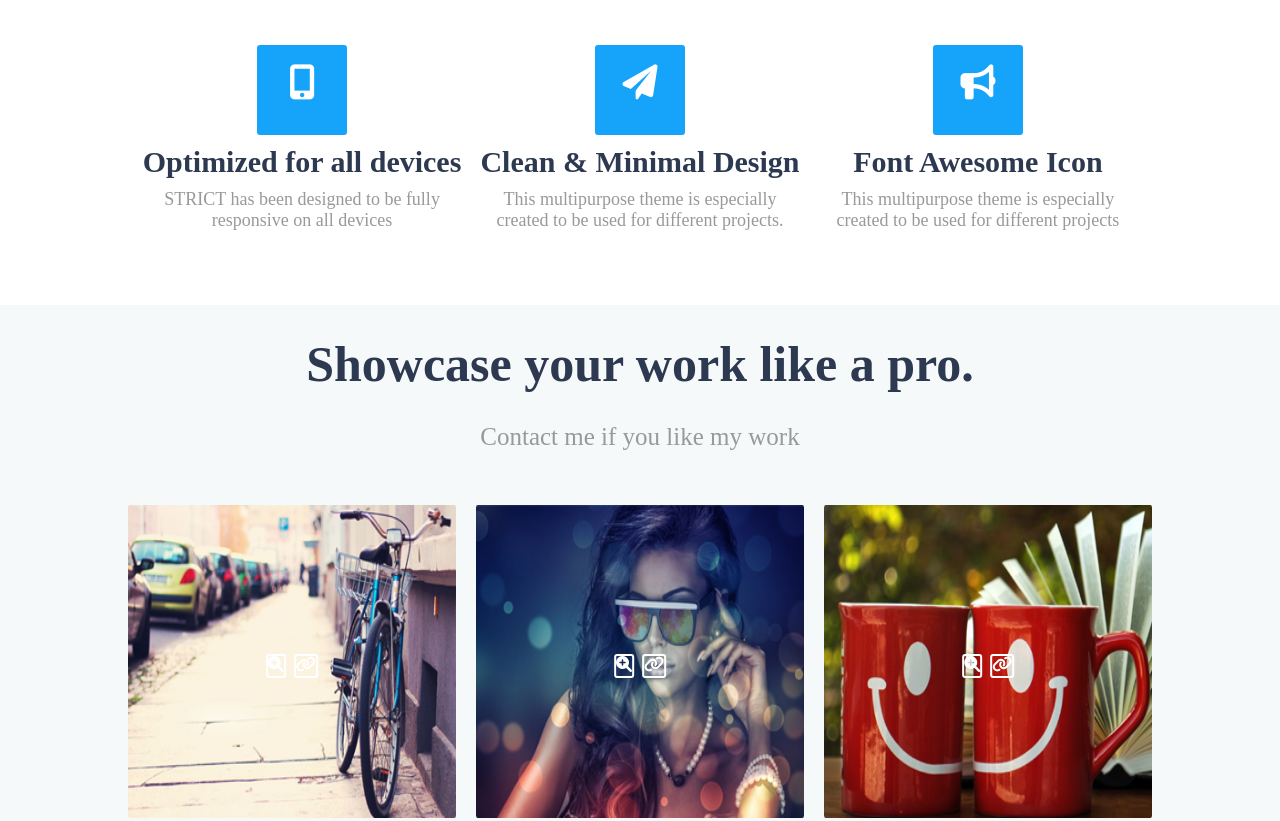
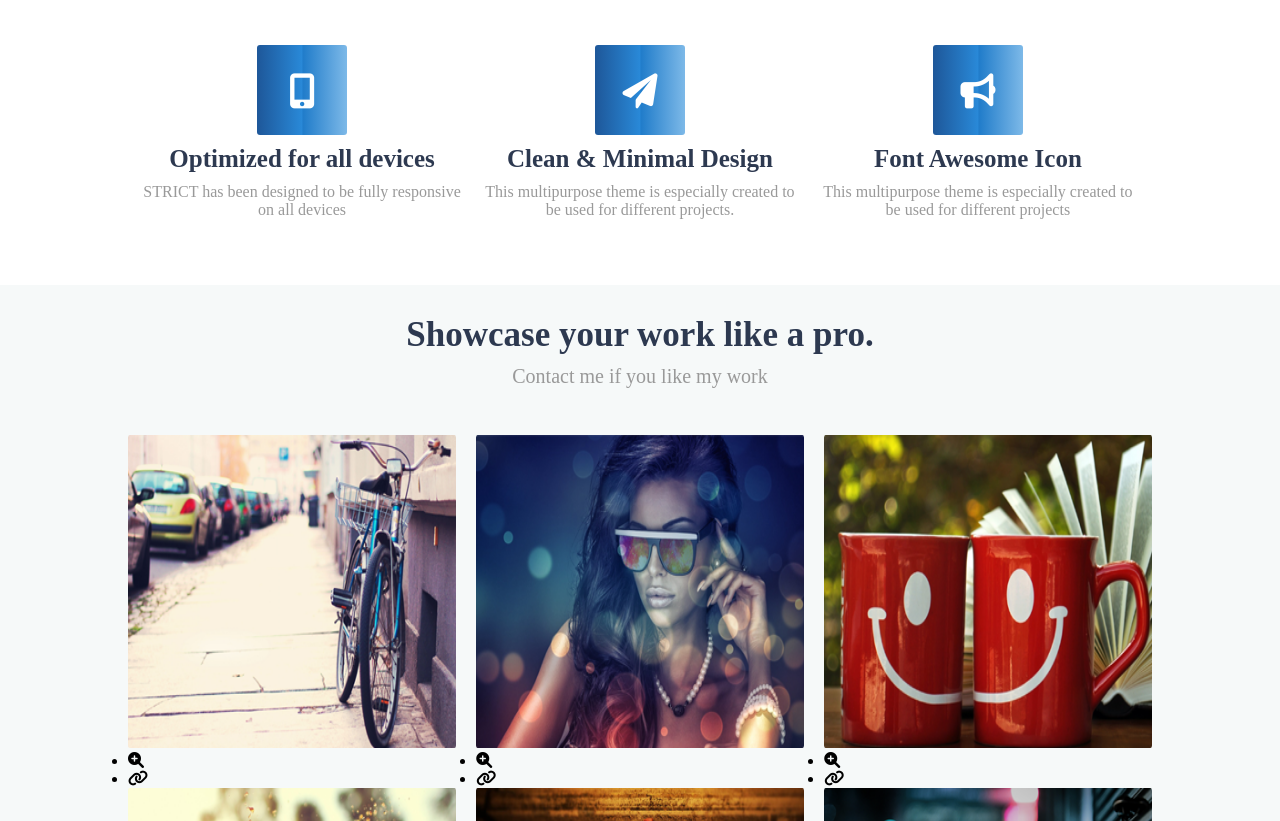
Before and after one commit to Shahadat707/Strict-Project, a plain HTML site: page index.html in a window 1280 px wide. Shown: the part 1080-1901 px from the top of the page. Drawn offline with Linux system fonts and the light colour scheme.

Commit message:
Update style.css

```diff
--- a/Css/style.css
+++ b/Css/style.css
@@ -143,29 +143,36 @@ header {
 .pure_design h1 {
 
     color: #2d3950;
-    font-size: 51px;
+
+    font-size: 35px;
+
     text-align: center;
+
     margin-bottom: 30px;
 }
 
 .pure_design p {
 
-    font-size: 23px;
+    font-size: 16px;
 
     text-align: center;
+
     word-spacing: 2px;
+
     color: #999999;
 }
 
 .featured {
 
     width: 80%;
-    height: 340px;
+
+    height: 320px;
+
     margin: auto;
 
     display: flex;
+
     justify-content: space-evenly;
-    /* padding-bottom: 80px; */
 }
 
 .item {
@@ -180,12 +187,34 @@ header {
 
 .icon {
 
-    height: 71px;
+    display: flex;
+
+    align-items: center;
+
+    justify-content: center;
+
+    height: 90px;
+
     width: 90px;
-    background-color: #15a4fa;
+
+    background-color:
+        /* Permalink - use to edit and share this gradient: https://colorzilla.com/gradient-editor/#1e5799+0,2989d8+50,207cca+51,7db9e8+100;202 */
+        background: #1e5799;
+    /* Old browsers */
+    background: -moz-linear-gradient(left, #1e5799 0%, #2989d8 50%, #207cca 51%, #7db9e8 100%);
+    /* FF3.6-15 */
+    background: -webkit-linear-gradient(left, #1e5799 0%, #2989d8 50%, #207cca 51%, #7db9e8 100%);
+    /* Chrome10-25,Safari5.1-6 */
+    background: linear-gradient(to right, #1e5799 0%, #2989d8 50%, #207cca 51%, #7db9e8 100%);
+    /* W3C, IE10+, FF16+, Chrome26+, Opera12+, Safari7+ */
+    filter: progid:DXImageTransform.Microsoft.gradient(startColorstr='#1e5799', endColorstr='#7db9e8', GradientType=1);
+    /* IE6-9 */
+
+
     font-size: 35px;
+
     text-align: center;
-    padding-top: 19px;
+
     margin: auto;
     border-radius: 3px;
     color: white;
@@ -193,13 +222,13 @@ header {
 
 .item h3 {
     color: #2d3950;
-    font-size: 30px;
+    font-size: 25px;
     padding: 10px 0;
 }
 
 .item p {
     color: #999999;
-    font-size: 18px;
+    font-size: 16px;
 }
 
 .showcase {
@@ -211,21 +240,23 @@ header {
 .showcase_header {
 
     width: 80%;
-    height: 200px;
+
+    height: 150px;
 
     margin: auto;
+
     text-align: center;
 }
 
 .showcase_header h1 {
     color: #2d3950;
-    font-size: 50px;
-    padding: 30px;
+    font-size: 35px;
+    padding: 30px 0 10px 0;
 }
 
 .showcase_header p {
     color: #999999;
-    font-size: 25px;
+    font-size: 20px;
 }
 
 .showcase_item {
@@ -241,6 +272,7 @@ header {
 .showcase_photo {
     width: 32%;
     height: 100%;
+    position: relative;
 }
 
 .showcase_photo img {
@@ -249,32 +281,21 @@ header {
     height: 100%;
 }
 
-.showcase_icon {
+
+
+.showcase_photo::before {
+    content: '';
+    position: absolute;
+    right: 0;
+    bottom: 0;
+    opacity: 0;
     width: 100%;
-    color: white;
-    position: relative;
-    left: 50%;
-    bottom: 50%;
-    transform: translate(-50%, 50%);
-    transition: .3s all ease-in-out;
+    height: 100%;
+    background-color: #15a4fa;
+
+    transition: .4s all ease-in-out;
 }
 
-.showcase_icon ul {
-
-    width: 60px;
-    height: 24px;
-    display: flex;
-    justify-content: space-around;
-    text-align: center;
-    position: absolute;
-    left: 50%;
-    bottom: 50%;
-    transform: translate(-50%, 50%);
+.showcase_photo:hover::before {
+    opacity: .5;
 }
-
-.showcase_icon ul li {
-
-    border-radius: 3px;
-    border: 2px solid white;
-    list-style: none;
-}
```
